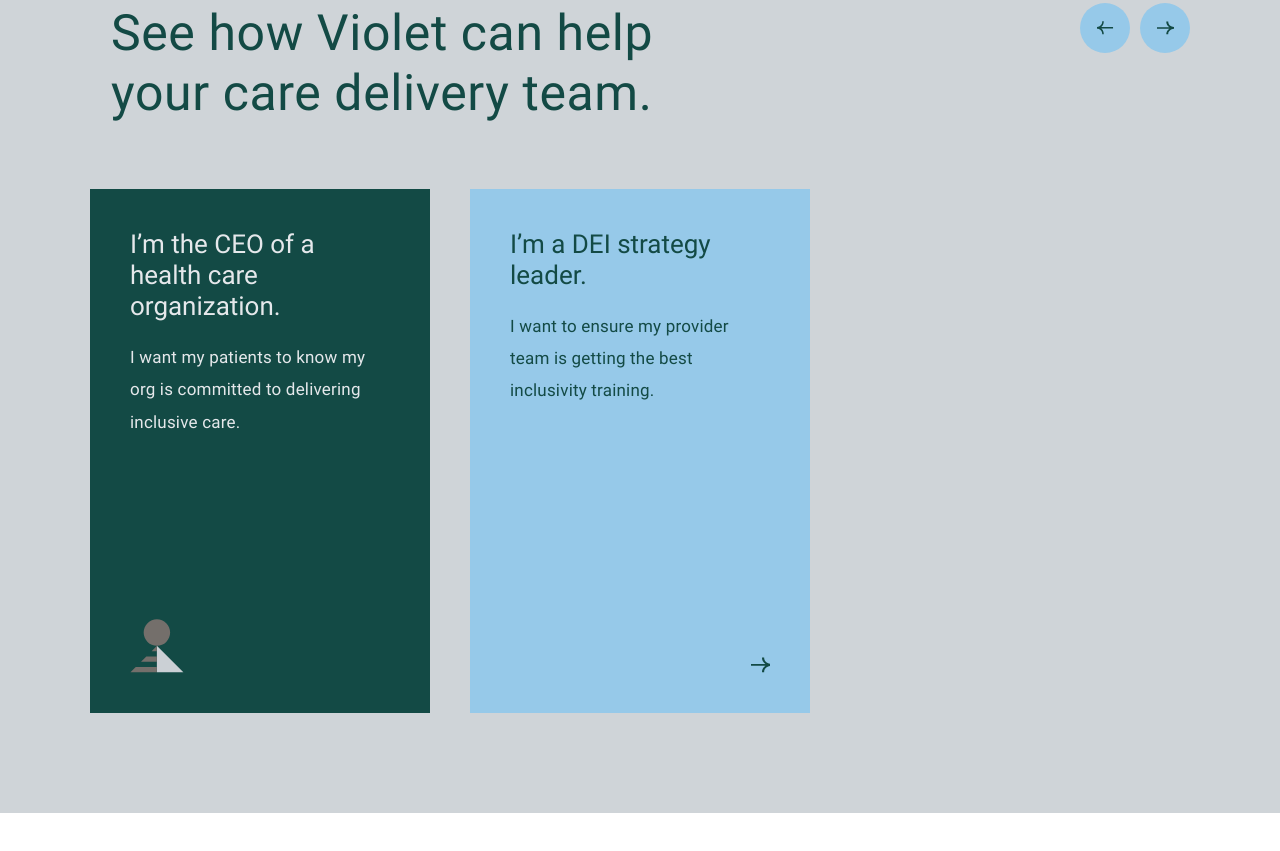
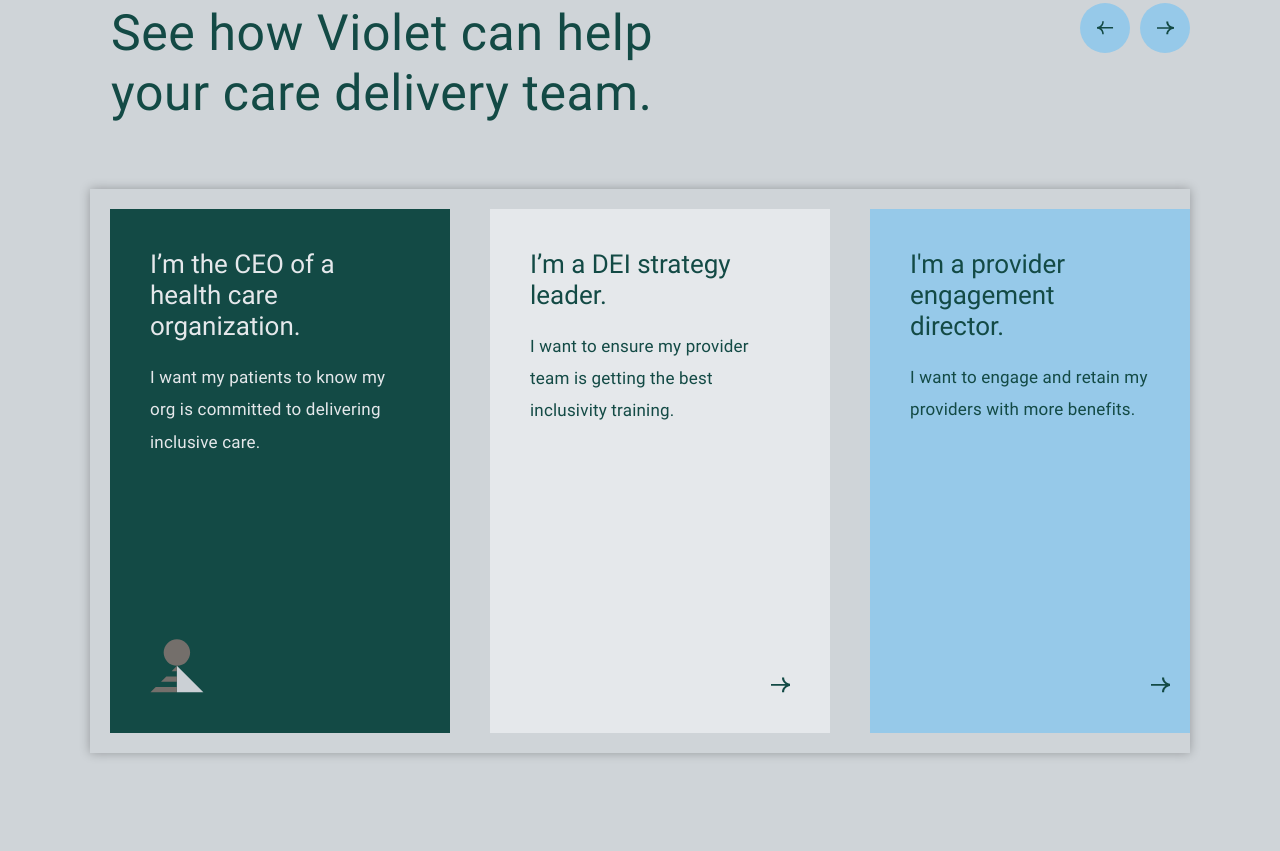
Before and after one commit to azizkhonteacher/DELIVER-, a plain HTML site: page index.html in a window 1280 px wide. Shown: the part 5153-6004 px from the top of the page. Before the commit the page ends 5966 px from the top, so only its background shows below. Drawn offline with Linux system fonts and the light colour scheme; no server answers.

Commit message:
swiper ishladi

```diff
--- a/index.html
+++ b/index.html
@@ -283,20 +283,6 @@
                 />
               </div>
             </div>
-            <div>
-              <div class="item">
-                <h2 class="title">I’m a DEI strategy leader.</h2>
-
-                <p class="text">
-                  I want to ensure my provider team is getting the best
-                  inclusivity training.
-                </p>
-
-                <button class="swiper-item-btn">
-                  <img src="./img/right_icon.svg" alt="ut" />
-                </button>
-              </div>
-            </div>
           </div>
         </div>
       </div>
--- a/javascript/app.js
+++ b/javascript/app.js
@@ -47,7 +47,7 @@ teamSwipetLeftBtn.addEventListener("click", () => {
 });
 
 // team swiper item json data
-// const teamsWiperItem = document.querySelectorAll(".swiper-items .item");
+const teamsWiperItem = document.querySelectorAll(".swiper-items .item");
 
 const teamGetTodos =  (callback) =>  {
   const request = new XMLHttpRequest()
@@ -60,7 +60,7 @@ const teamGetTodos =  (callback) =>  {
     }
   })
 
-  request.open('GET', 'todos.json')
+  request.open('GET', 'json/team-items.json')
   request.send()
 
 }
@@ -68,7 +68,22 @@ const teamGetTodos =  (callback) =>  {
 
 teamGetTodos((err, data) => {
   if(data){
-    console.log(data);
+    data.forEach((product) => {
+      swiperItems.innerHTML +=
+      `
+      <div>
+              <div class="item" style="background-color: ${product.itemBgColor}">
+                <h2 class="title">${product.itemTitle}</h2>
+
+                <p class="text">${product.itemText}</p>
+
+                <button class="swiper-item-btn">
+                  <img src="./img/right_icon.svg" alt="ut" />
+                </button>
+              </div>
+            </div>
+      `
+    });
   }else if(err){
     console.log(err);
   }
--- /dev/null
+++ b/json/team-items.json
@@ -0,0 +1,22 @@
+[
+    {
+        "itemTitle": "I’m a DEI strategy leader.",
+        "itemText": "I want to ensure my provider team is getting the best inclusivity training.",
+        "itemBgColor": "#E5E8EB"
+    },
+    {
+        "itemTitle": "I'm a provider engagement director.",
+        "itemText": "I want to engage and retain my providers with more benefits.",
+        "itemBgColor": "#96C9E9"
+    },
+    {
+        "itemTitle": "Life years to be saved from just racial disparities.",
+        "itemText": "Help us address inequities in the health care system by delivering inclusive care.",
+        "itemBgColor": "#B961CD"
+    },
+    {
+        "itemTitle": "Saved from just racial.",
+        "itemText": "System by delivering inclusive care.",
+        "itemBgColor": "#5971aa"
+    }
+]
--- a/sass/_team_swiper.scss
+++ b/sass/_team_swiper.scss
@@ -52,6 +52,8 @@
     width: 100%;
     overflow-x: scroll;
     gap: 40px;
+    box-shadow: 0px 0px 10px 0px #00000047;
+    padding: 20px;
     &::-webkit-scrollbar {
       display: none;
     }
@@ -62,7 +64,6 @@
         height: 524px;
         padding: 40px;
         align-items: start;
-        background-color: $color-5;
         position: relative;
 
         .title{
```
Also changed, not shown: javascript/todos.json (deleted, +0 -17 lines), css/main.css, 1 other file.
